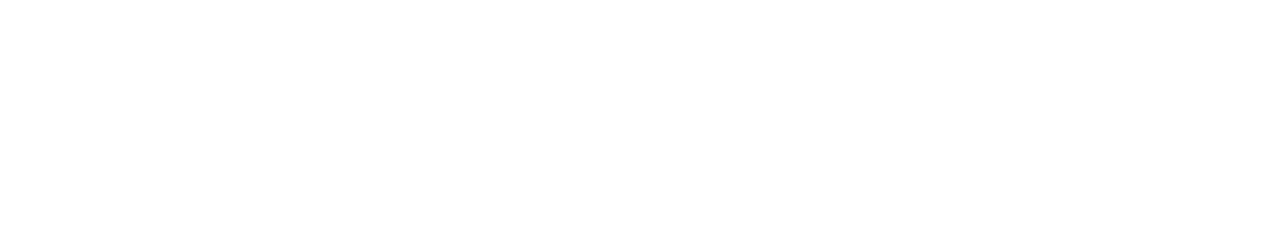
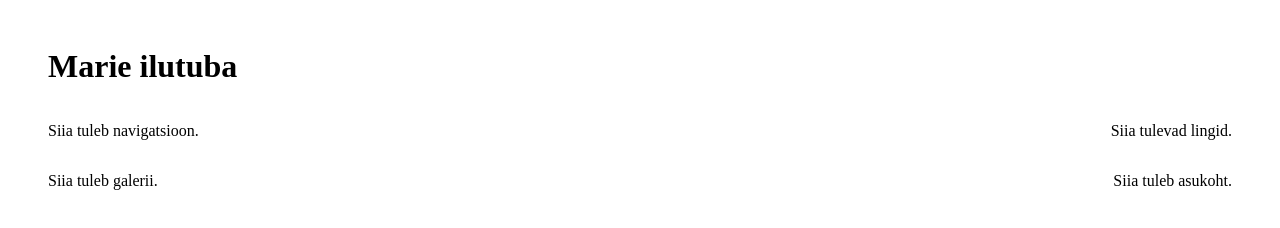
Before and after one commit to ks129/SE-seminar9, a plain HTML site: page index.html in a window 1280 px wide. Drawn offline with Linux system fonts and the light colour scheme.

Commit message:
Lisa põhiline lehe layout

```diff
--- a/index.css
+++ b/index.css
@@ -0,0 +1,8 @@
+body {
+    margin: 3rem;
+}
+
+.row {
+    display: flex;
+    justify-content: space-between;
+}
--- a/index.html
+++ b/index.html
@@ -5,5 +5,24 @@
     <link rel="stylesheet" href="index.css">
 </head>
 <body>
+    <h1>Marie ilutuba</h1>
+
+    <div class="row">
+        <div class="col">
+            <p>Siia tuleb navigatsioon.</p>
+        </div>
+        <div class="col">
+            <p>Siia tulevad lingid.</p>
+        </div>
+    </div>
+
+    <div class="row">
+        <div class="col">
+            <p>Siia tuleb galerii.</p>
+        </div>
+        <div class="col">
+            <p>Siia tuleb asukoht.</p>
+        </div>
+    </div>
 </body>
 </html>
```
